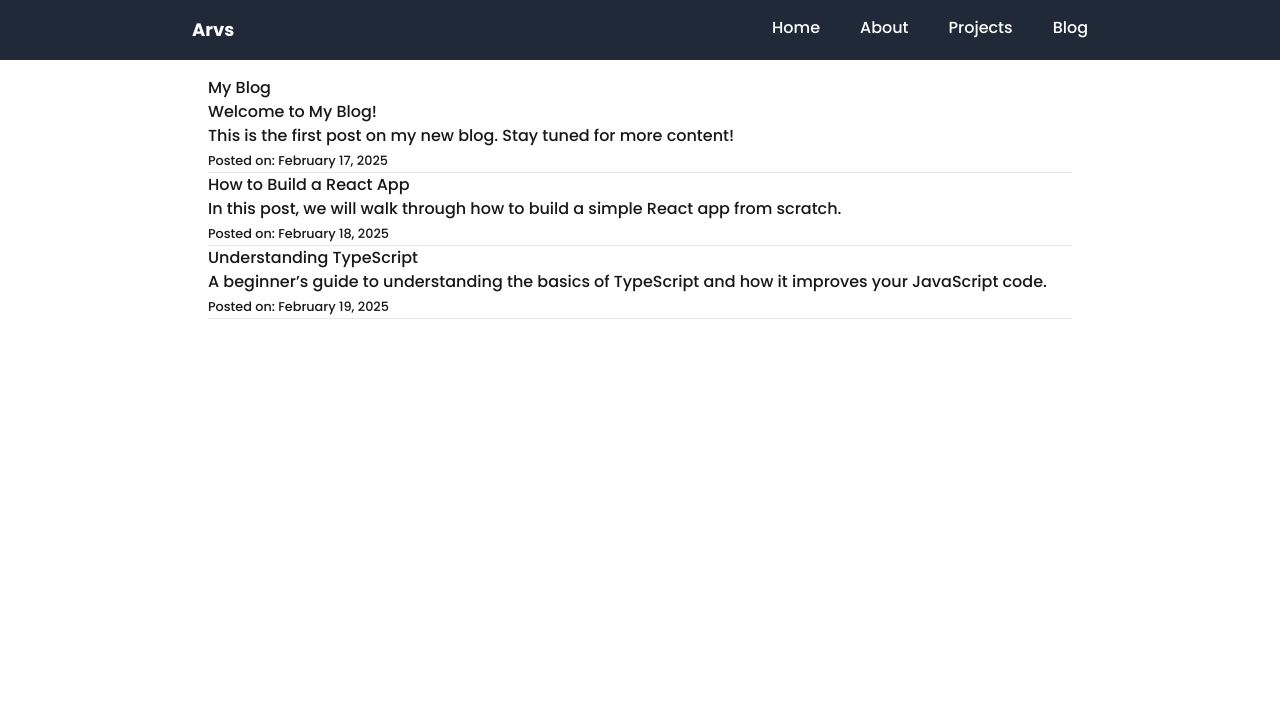
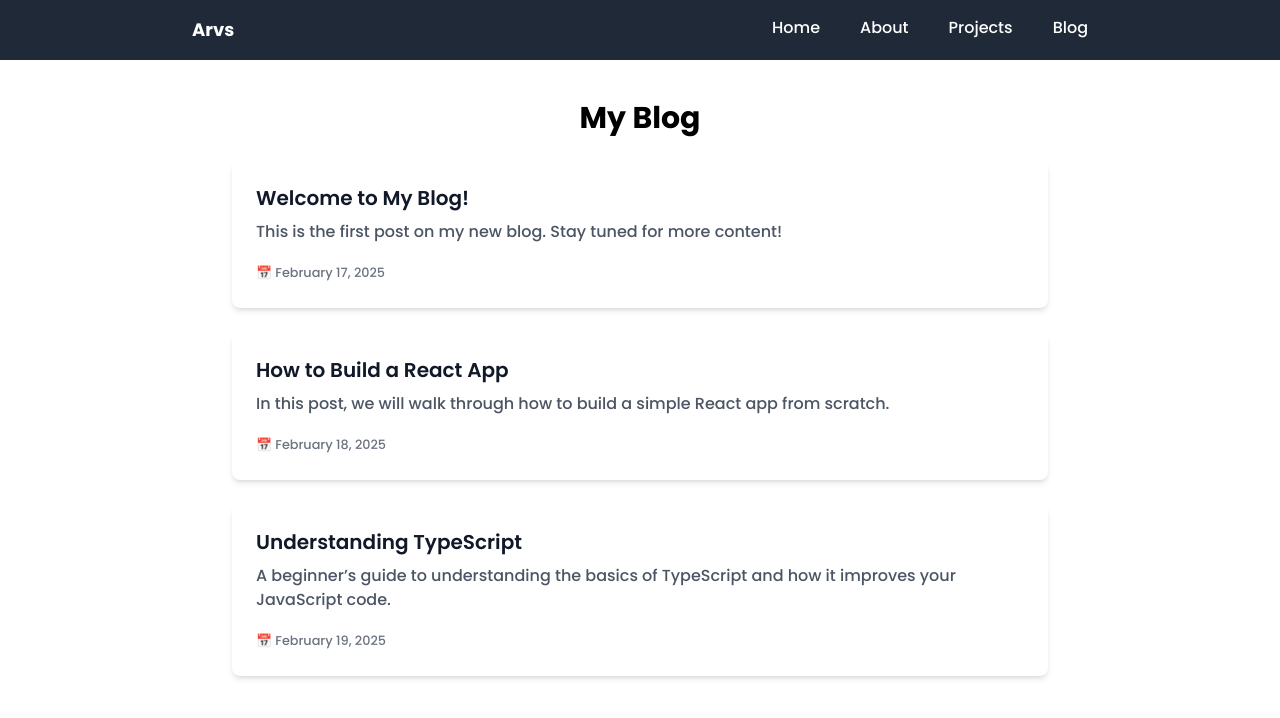
Before and after one commit to Arvin-tech/my-portfolio, a Next.js app: page /blog in a window 1280 px wide. Shown: the top 718 px of the page. Built offline with nearby package versions, Linux system fonts and the light colour scheme.

Commit message:
blog - initial implementation

```diff
--- a/src/app/blog/page.tsx
+++ b/src/app/blog/page.tsx
@@ -1,7 +1,6 @@
 import React from 'react';
 
 const Blog = () => {
-  // Temporary blog post data
   const posts = [
     {
       id: 1,
@@ -24,15 +23,23 @@ const Blog = () => {
   ];
 
   return (
-    <div className="blog-container">
-      <h1>My Blog</h1>
-      <div className="post-list">
+    <div className="max-w-4xl mx-auto p-6">
+      <h1 className="text-3xl font-bold text-center text-black mb-6">
+        My Blog
+      </h1>
+      <div className="grid gap-6">
         {posts.map((post) => (
-          <div key={post.id} className="post-card">
-            <h2>{post.title}</h2>
-            <p>{post.excerpt}</p>
-            <small>Posted on: {post.date}</small>
-            <hr />
+          <div
+            key={post.id}
+            className="bg-white dark:bg-gray-800 shadow-md rounded-lg p-6 transition-transform transform hover:scale-105"
+          >
+            <h2 className="text-xl font-semibold text-gray-900 dark:text-gray-200 mb-2">
+              {post.title}
+            </h2>
+            <p className="text-gray-600 dark:text-gray-400 mb-4">{post.excerpt}</p>
+            <small className="text-gray-500 dark:text-gray-400">
+              📅 {post.date}
+            </small>
           </div>
         ))}
       </div>
```
